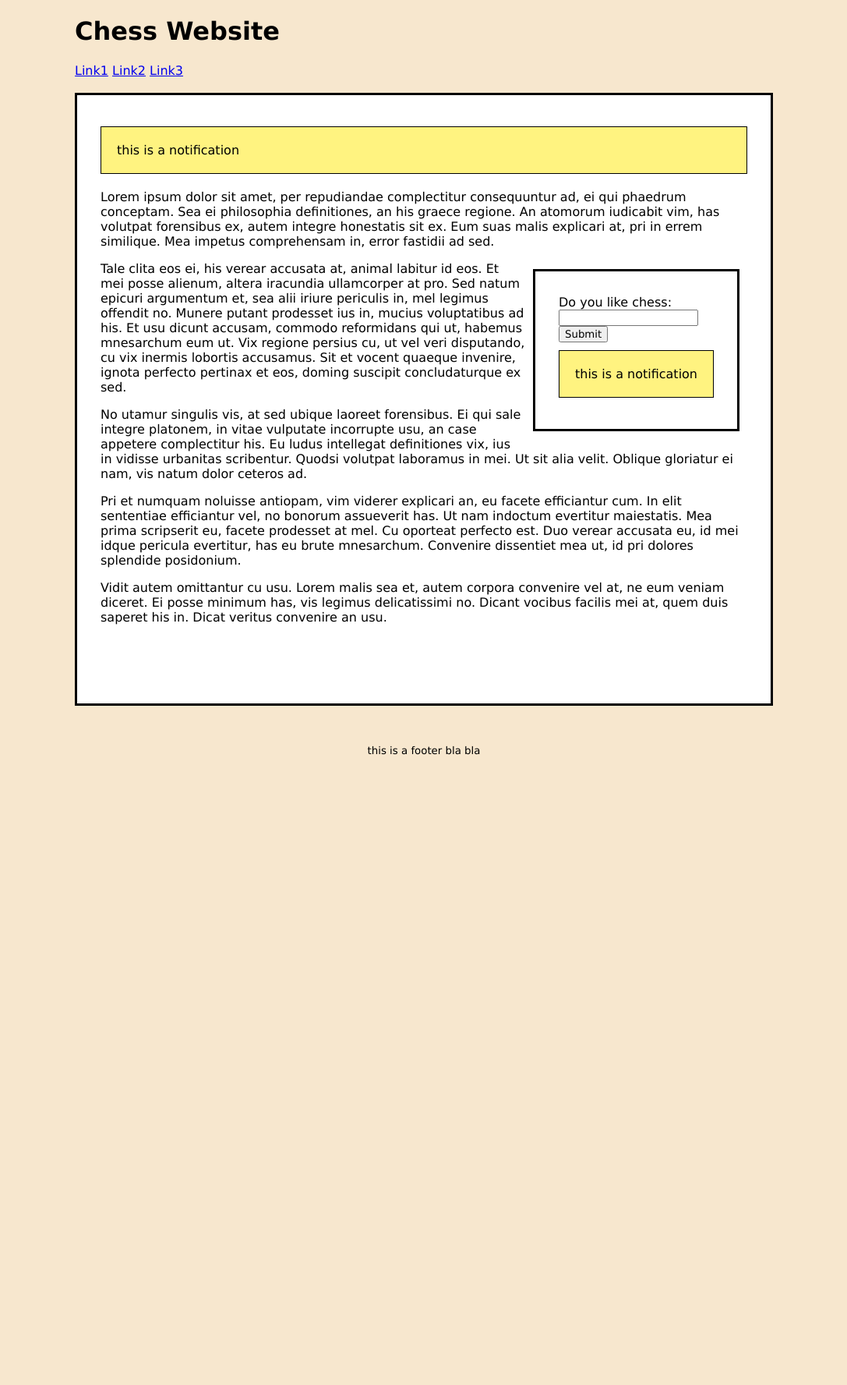
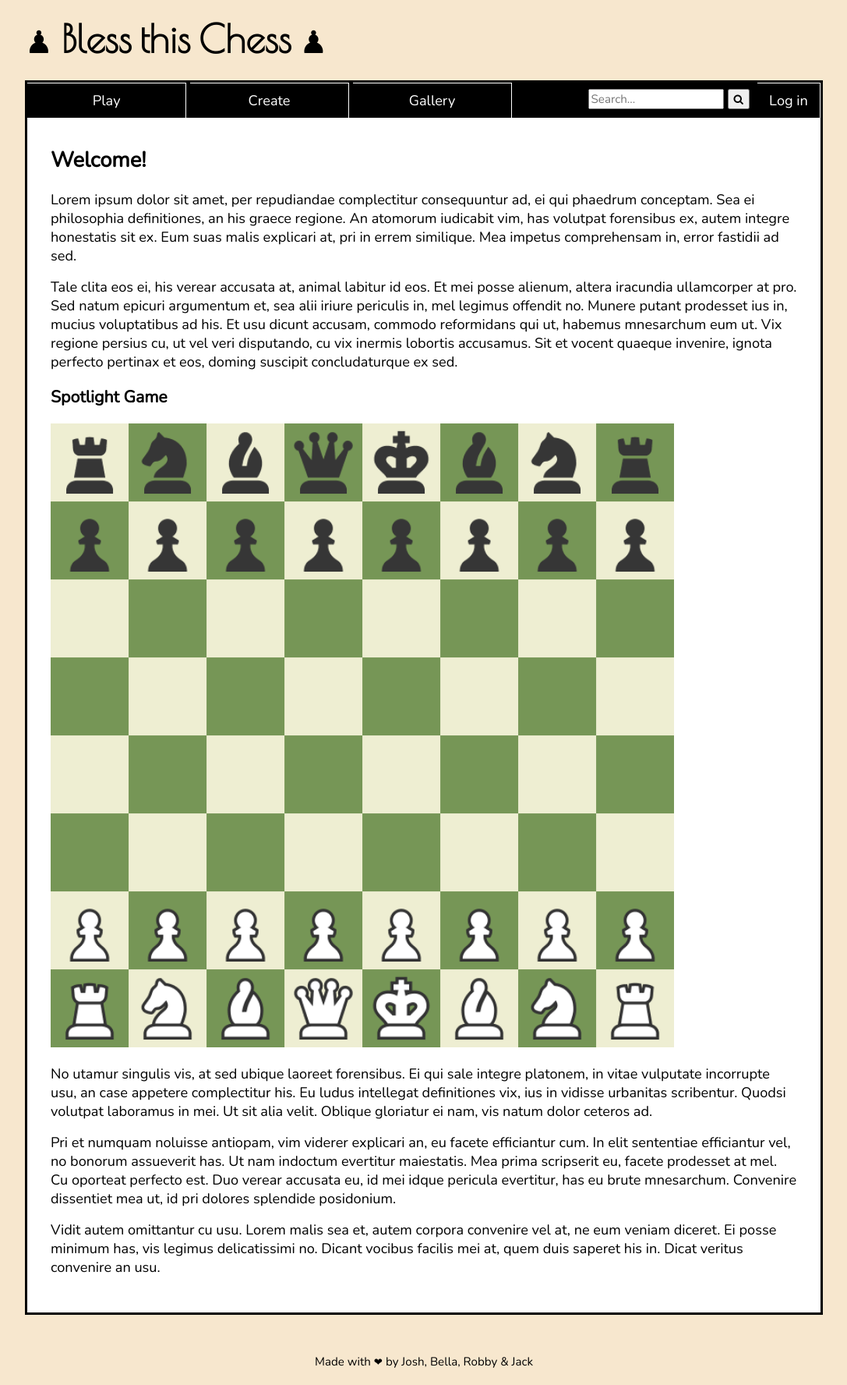
Before and after one commit to jgross11/bless-this-chess, a Flask app: template bless_this_chess/routes/home/templates/home.html in a window 1280 px wide. Shown: the whole page at 78% size, without its empty margins (96-1183 px from the left). Before the commit the page ends 968 px from the top, so only its background shows below. Run offline with Flask 2, Linux system fonts and the light colour scheme; the template is opened without the code that fills it, so the values that code supplies are empty.

Commit message:
general site design

```diff
--- a/bless_this_chess/routes/home/routes.py
+++ b/bless_this_chess/routes/home/routes.py
@@ -12,6 +12,7 @@ def home():
     print("navigating to home page")
     map = Map()
     map.put('testvar', 'test value')
+    map.put('notif', 'This is a notification')
     return render_template('home.html', map=map)
 
 @home_bp.route('/search', methods=['GET','POST'])
--- a/bless_this_chess/routes/home/templates/home.html
+++ b/bless_this_chess/routes/home/templates/home.html
@@ -2,35 +2,43 @@
 <html lang="en">
     <meta charset="UTF-8">
     <head>
-        <title>Chess Website</title>
+        <title>Bless this Chess</title>
         <link rel="stylesheet" href="static/css/basic.css">
+        <!-- fonts -->
+        <link rel="preconnect" href="https://fonts.googleapis.com">
+        <link rel="preconnect" href="https://fonts.gstatic.com" crossorigin>
+        <link href="https://fonts.googleapis.com/css2?family=Nunito:wght@200&family=Poiret+One&display=swap" rel="stylesheet">
+        <!-- fa fa search icon -->
+        <link rel="stylesheet" href="https://cdnjs.cloudflare.com/ajax/libs/font-awesome/4.7.0/css/font-awesome.min.css">
     </head>
+    <body>
+        <h1><a href="/">&#x265F Bless this Chess &#x265F</a></h1>
+
+        <div class="page">
+            <nav>
+                <a href="/play">Play</a>
+                <a href="/create">Create</a>
+                <a href="/gallery">Gallery</a>
+
+                <a class="rightnav" style="width:60px"href="/login">Log in</a>
+                <form class="rightnav">
+                    <input type="text" style="width:13vw;" placeholder="Search...">
+                    <button type="submit"><i class="fa fa-search"></i></button>
+                </form>
+            </nav>
+
+            <div class="pagecontent">
+                {%if map.containsKey('notif')%}
+                <div class="notif"><span style="font-size:20pt; margin-right:20px;">&#x1F4E2</span>{{map.get('notif')}}</div>
+                {%endif%}
+                <h2>Welcome!</h2>
                 <div>
-        <h1>Chess Website</h1>
-        <nav>
-            <a href="styletesting.html">Link1</a>
-            <a href="styletesting.html">Link2</a>
-            <a href="styletesting.html">Link3</a>
-        </nav><br>
-    </div>
-
-    <body>
-        <div class="maincontent">
-            <div class="notif">this is a notification</div>
-            <h2>{{map.get('testvar')}}</h2>
-            <div>
+                    {{map.get('testvar')}}
                     <p>Lorem ipsum dolor sit amet, per repudiandae complectitur consequuntur ad,
                     ei qui phaedrum conceptam. Sea ei philosophia definitiones, an his graece
                     regione. An atomorum iudicabit vim, has volutpat forensibus ex, autem integre
                     honestatis sit ex. Eum suas malis explicari at, pri in errem similique. Mea
                     impetus comprehensam in, error fastidii ad sed.</p>
-
-                <form style="float:right">
-                    Do you like chess: <br>
-                    <input type="text"/><br>
-                    <button>Submit</button>
-                    <div class="notif">this is a notification</div>
-                </form>
 
                     <p>Tale clita eos ei, his verear accusata at, animal labitur id eos. Et mei posse
                     alienum, altera iracundia ullamcorper at pro. Sed natum epicuri argumentum et,
@@ -39,6 +47,9 @@
                     qui ut, habemus mnesarchum eum ut. Vix regione persius cu, ut vel veri disputando,
                     cu vix inermis lobortis accusamus. Sit et vocent quaeque invenire, ignota perfecto
                     pertinax et eos, doming suscipit concludaturque ex sed.</p>
+
+                    <h3>Spotlight Game</h3>
+                    <img src="static/media/chessboard.png" style="width:100%; max-width:800px;">
 
                     <p>No utamur singulis vis, at sed ubique laoreet forensibus. Ei qui sale integre
                     platonem, in vitae vulputate incorrupte usu, an case appetere complectitur his.
@@ -57,8 +68,9 @@
                     vocibus facilis mei at, quem duis saperet his in. Dicat veritus convenire an usu.</p>
                 </div>
             </div>
+        </div>
     </body>
     <footer>
-        this is a footer bla bla
+        Made with &#x2764 by Josh, Bella, Robby & Jack
     </footer>
 </html>
--- a/bless_this_chess/view/static/css/basic.css
+++ b/bless_this_chess/view/static/css/basic.css
@@ -1,31 +1,62 @@
 * {
-    font-family:Verdana, Geneva, Tahoma, sans-serif;
+    font-family: 'Nunito', sans-serif;
+    font-size-adjust:0.55;
+}
+
+h1 a {
+    font-family: 'Poiret One', cursive;
+    font-size: 30pt;
+    color:black;
+    text-decoration:none;
+}
+
+nav {
+    background-color: black;
+    height:45px;
+}
+
+nav a {
+    border:1px;
+    border-style:solid;
+    border-left: white;
+    border-bottom: white;
+    margin:0px;
+    padding:10px;
+    display: inline-block;
+    color: white;
+    text-decoration: none;
+    text-align:center;
+    width:18%;
+}
+
+nav form {
+    padding-right:10px;
+    padding-top:8px;
+}
+
+.rightnav {
+    display:inline;
+    float:right;
 }
 
 body {
-    margin-left:15vw;
-    margin-right:15vw;
+    margin-left:10vw;
+    margin-right:10vw;
     background-color:#F7E7CE;
 }
 
-div.maincontent{
+div.page{
     border-style:solid;
     background-color:white;
-    padding:30px;
+    padding:0px;
     height:100%;
     min-height:90vh;
+    margin:0px;
 }
 
-form {
-    width:fit-content;
+.pagecontent {
     padding:30px;
-    margin:10px;
-    border-style:solid;
-    background-color:white;
-}
-
-.error{
-    color: red
+    padding-top:15px;
 }
 
 footer {
@@ -40,6 +71,8 @@ footer {
     border-style:solid;
     border-width:1px;
     padding:20px;
+    padding-top:10px;
+    padding-bottom:15px;
     margin-top: 10px;
     margin-bottom:10px;
 }
```
Also changed, not shown: bless_this_chess/view/static/media/chessboard.png (added). Lines whose indentation alone changed are shown as unchanged.
